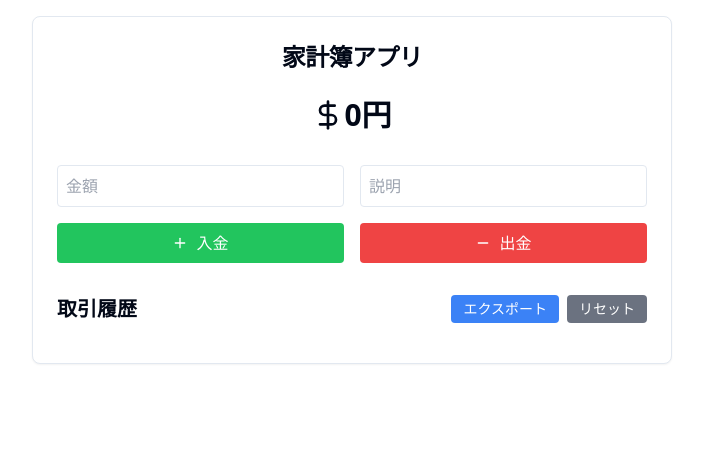
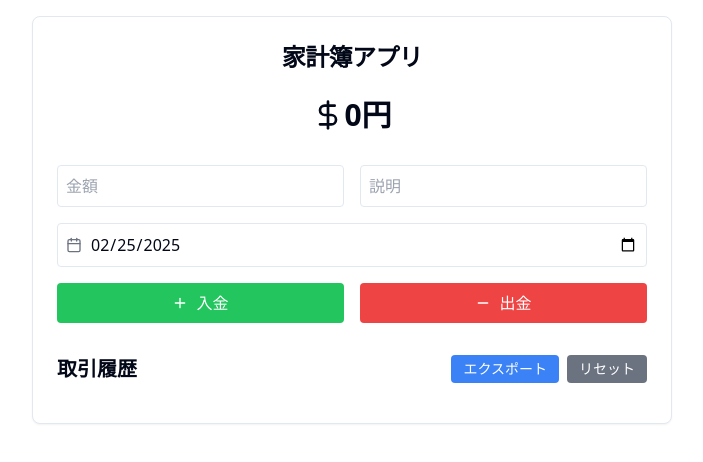
Before and after one commit to happa0827/money-manager, a Next.js app: page / in a window 1280 px wide. Shown: the top 462 px of the page, without its empty margins (288-991 px from the left). Built offline with nearby package versions, Linux system fonts and the light colour scheme.

Commit message:
手動日付

```diff
--- a/app/page.tsx
+++ b/app/page.tsx
@@ -1,16 +1,17 @@
 'use client';
 
 import React, { useState, useEffect } from 'react';
-import { Plus, Minus, DollarSign } from 'lucide-react';
+import { Plus, Minus, DollarSign, Calendar } from 'lucide-react';
 import { Card, CardContent, CardHeader, CardTitle } from '@/components/ui/card';
 
-// 追加: Transaction型を再定義
+// 追加: Transaction型を定義
 type Transaction = {
   id: number;
   type: 'income' | 'expense'; // 'income'または'expense'のいずれか
   amount: number;
   description: string;
   date: string;
+  formattedDate: string; // 追加: formattedDateプロパティを定義
 };
 
 const MoneyManager = () => {
@@ -18,6 +19,9 @@ const MoneyManager = () => {
   const [transactions, setTransactions] = useState<Transaction[]>([]);
   const [amount, setAmount] = useState('');
   const [description, setDescription] = useState('');
+  const [transactionDate, setTransactionDate] = useState(
+    new Date().toISOString().split('T')[0] // YYYY-MM-DD形式
+  );
 
   // ページ読み込み時にローカルストレージからデータを取得
   useEffect(() => {
@@ -47,7 +51,8 @@ const MoneyManager = () => {
       type,
       amount: newAmount,
       description: description || (type === 'income' ? '入金' : '出金'),
-      date: new Date().toLocaleDateString('ja-JP')
+      date: transactionDate,
+      formattedDate: formatDate(transactionDate)
     };
 
     setTransactions([newTransaction, ...transactions]);
@@ -56,6 +61,17 @@ const MoneyManager = () => {
     );
     setAmount('');
     setDescription('');
+    // 日付はリセットせず、現在の日付のままにしておく
+  };
+
+  // 日付をフォーマットする関数（YYYY-MM-DD → 日本語表記）
+  const formatDate = (dateString: string) => {
+    const date = new Date(dateString);
+    return date.toLocaleDateString('ja-JP', {
+      year: 'numeric',
+      month: 'long',
+      day: 'numeric'
+    });
   };
 
   // データをリセットする関数
@@ -119,6 +135,18 @@ const MoneyManager = () => {
               />
             </div>
 
+            <div className="flex items-center gap-4">
+              <div className="flex items-center gap-2 flex-1 p-2 border rounded">
+                <Calendar className="w-4 h-4 text-gray-500" />
+                <input
+                  type="date"
+                  value={transactionDate}
+                  onChange={(e) => setTransactionDate(e.target.value)}
+                  className="flex-1 outline-none"
+                />
+              </div>
+            </div>
+
             <div className="flex gap-4">
               <button
                 onClick={() => handleTransaction('income')}
@@ -165,7 +193,7 @@ const MoneyManager = () => {
                 >
                   <div>
                     <div className="font-medium">{transaction.description}</div>
-                    <div className="text-sm text-gray-600">{transaction.date}</div>
+                    <div className="text-sm text-gray-600">{transaction.formattedDate || formatDate(transaction.date)}</div>
                   </div>
                   <div className={`font-bold ${
                     transaction.type === 'income' ? 'text-green-600' : 'text-red-600'
```
